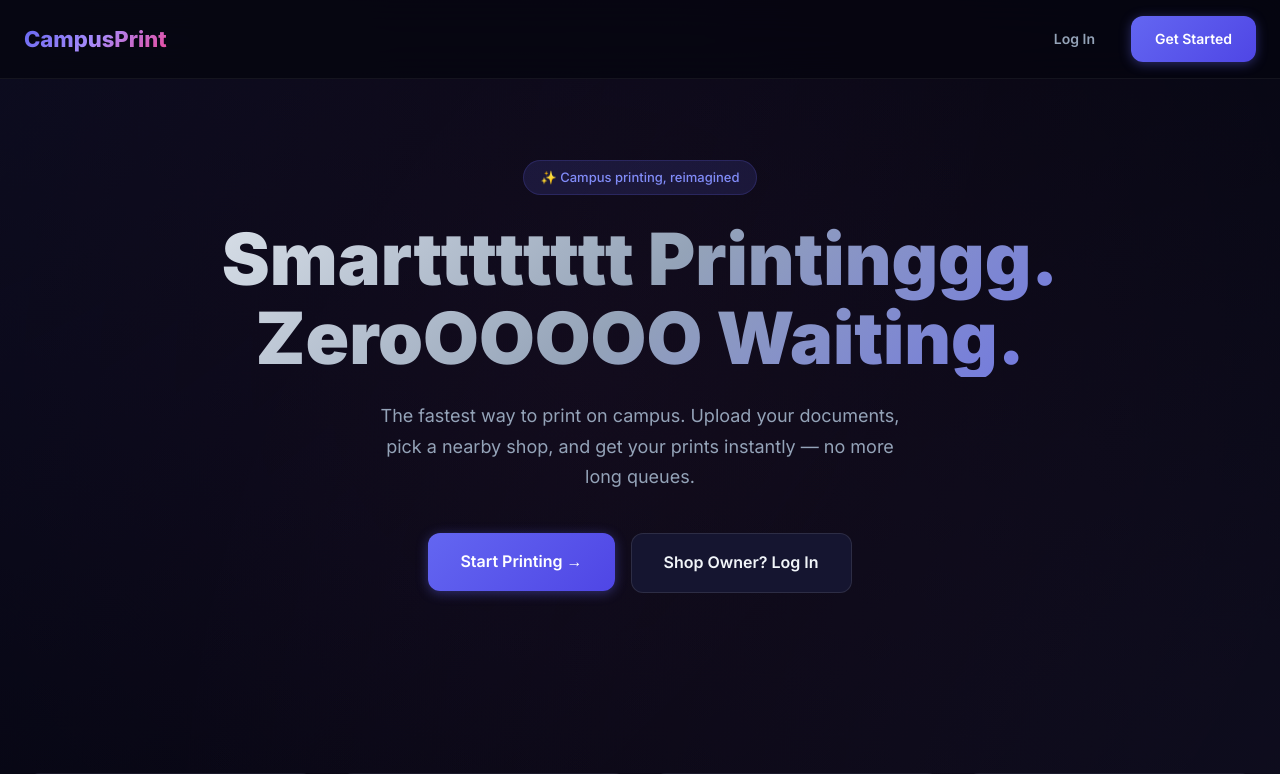
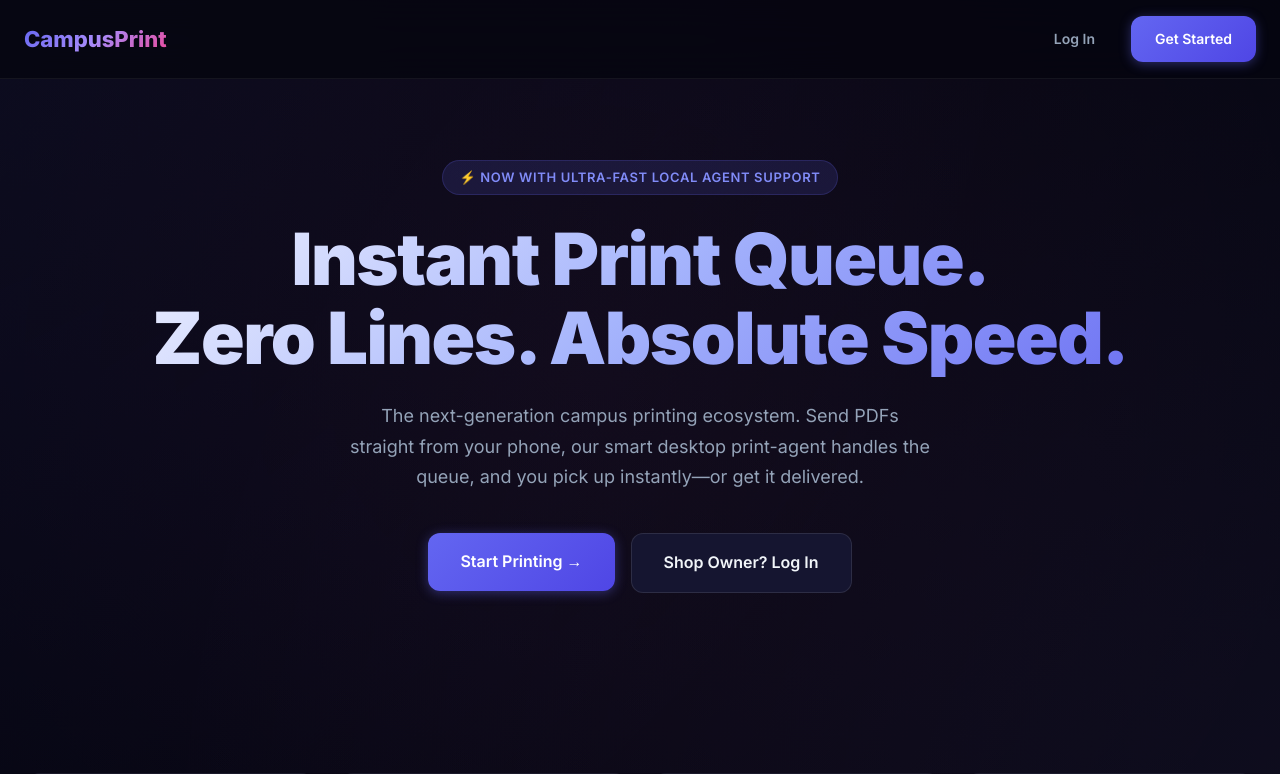
Before and after one commit to Jwjah/container, a Next.js app in the folder client/: page / in a window 1280 px wide. Shown: the top 774 px of the page. Built offline with nearby package versions, Linux system fonts and the light colour scheme; no server answers.

Commit message:
design: upgrade landing page hero copy with premium SaaS layout for preview branch

```diff
--- a/client/src/app/page.tsx
+++ b/client/src/app/page.tsx
@@ -85,19 +85,21 @@ export default function LandingPage() {
               style={{
                 display: 'inline-flex', padding: '6px 16px', borderRadius: 999,
                 background: 'var(--primary-glow)', border: '1px solid rgba(99,102,241,0.2)',
-                fontSize: 13, color: 'var(--primary-light)', fontWeight: 500, marginBottom: 24,
+                fontSize: 13, color: 'var(--primary-light)', fontWeight: 600, marginBottom: 24,
+                letterSpacing: '0.05em', textTransform: 'uppercase',
               }}
             >
-              ✨ Campus printing, reimagined
+              ⚡ Now with Ultra-Fast Local Agent Support
             </motion.div>
 
             <h1 style={{
               fontSize: 'clamp(36px, 6vw, 72px)', fontWeight: 900, lineHeight: 1.1,
               marginBottom: 24,
-              background: 'linear-gradient(135deg, #f1f5f9 0%, #94a3b8 50%, #6366f1 100%)',
+              background: 'linear-gradient(135deg, #ffffff 0%, #a5b4fc 50%, #6366f1 100%)',
               WebkitBackgroundClip: 'text', WebkitTextFillColor: 'transparent',
+              letterSpacing: '-0.02em',
             }}>
-              Smartttttttt Printinggg.<br />ZeroOOOOO Waiting.
+              Instant Print Queue.<br />Zero Lines. Absolute Speed.
             </h1>
 
             <motion.p
@@ -105,12 +107,12 @@ export default function LandingPage() {
               animate={{ opacity: 1 }}
               transition={{ delay: 0.4, duration: 0.6 }}
               style={{
-                fontSize: 18, color: 'var(--text-secondary)', maxWidth: 520,
+                fontSize: 18, color: 'var(--text-secondary)', maxWidth: 580,
                 margin: '0 auto 40px', lineHeight: 1.7,
               }}
             >
-              The fastest way to print on campus. Upload your documents,
-              pick a nearby shop, and get your prints instantly — no more long queues.
+              The next-generation campus printing ecosystem. Send PDFs straight from your phone,
+              our smart desktop print-agent handles the queue, and you pick up instantly—or get it delivered.
             </motion.p>
 
             <motion.div
```
